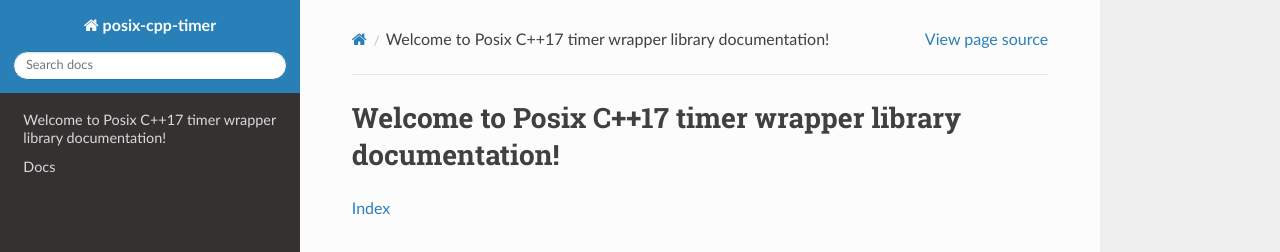
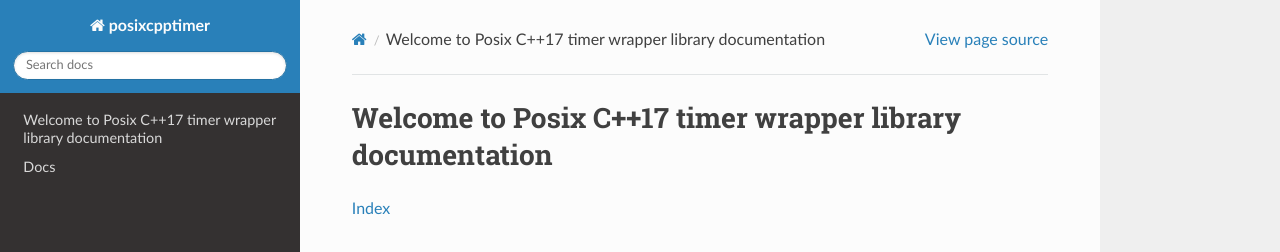
Before and after one commit to andreimironenko/posix-cpp, a Sphinx documentation site: the page built from docs/index.rst, in a window 1280 px wide. Shown: the top 252 px of the page. Built offline with Sphinx 7.4.7 and the Read the Docs theme 2.0.0, drawn with Linux system fonts in a browser that asks for light colours.

Commit message:
Adding Doxygen/Sphinx documentation

```diff
--- a/docs/CMakeLists.txt
+++ b/docs/CMakeLists.txt
@@ -40,7 +40,7 @@
 	COMMAND
 		${SPHINX_EXECUTABLE} -b html
 		# Tell Breathe where to find the Doxygen output
-		-Dbreathe_projects.timer=${DOXYGEN_OUTPUT_DIR}/xml
+		-Dbreathe_projects.posixcpptimer=${DOXYGEN_OUTPUT_DIR}/xml
 		${SPHINX_SOURCE} ${SPHINX_BUILD}
 	WORKING_DIRECTORY ${CMAKE_CURRENT_BINARY_DIR}
 	DEPENDS
@@ -63,7 +63,7 @@
   COMMENT ${PDF_COMMAND_OPTIONS}
 	COMMAND
   ${SPHINX_EXECUTABLE} -b pdf
-  -Dbreathe_projects.timer=${DOXYGEN_OUTPUT_DIR}/xml
+  -Dbreathe_projects.posixcpptimer=${DOXYGEN_OUTPUT_DIR}/xml
   ${SPHINX_SOURCE} ${PDF_OUTPUT_DIR}
 	WORKING_DIRECTORY ${CMAKE_CURRENT_BINARY_DIR}
   DEPENDS
--- a/docs/conf.py
+++ b/docs/conf.py
@@ -41,11 +41,12 @@
 
 # -- Project information -----------------------------------------------------
 
-project = 'posix-cpp-timer'
-copyright = '2021, Andrei Mironenko'
-author = 'Andrei Mironenko'
+project = u'posixcpptimer'
+copyright = u'2021, Andrei Mironenko'
+author = u'Andrei Mironenko'
 master_doc = "index"
-
+primary_domain = 'cpp'
+breathe_domain_by_extension = {"h": "cpp"}
 
 # -- General configuration ---------------------------------------------------
 
--- a/docs/index.rst
+++ b/docs/index.rst
@@ -3,7 +3,7 @@
    You can adapt this file completely to your liking, but it should at least
    contain the root `toctree` directive.
 
-Welcome to Posix C++17 timer wrapper library documentation!
+Welcome to Posix C++17 timer wrapper library documentation
 ===========================================================
 
 .. toctree::
```
Also changed, not shown: other parts of docs/index.rst (+2 -1 lines).
